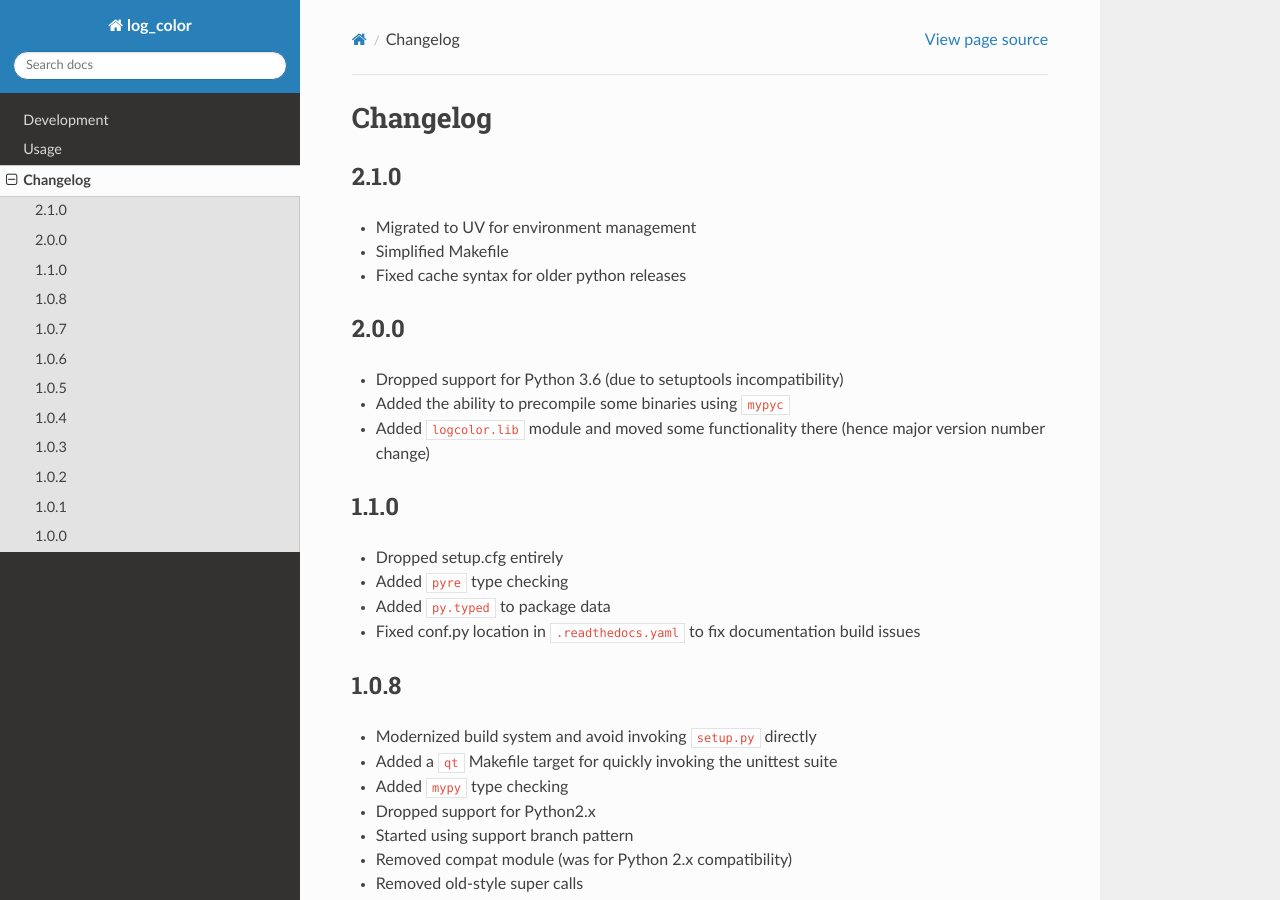
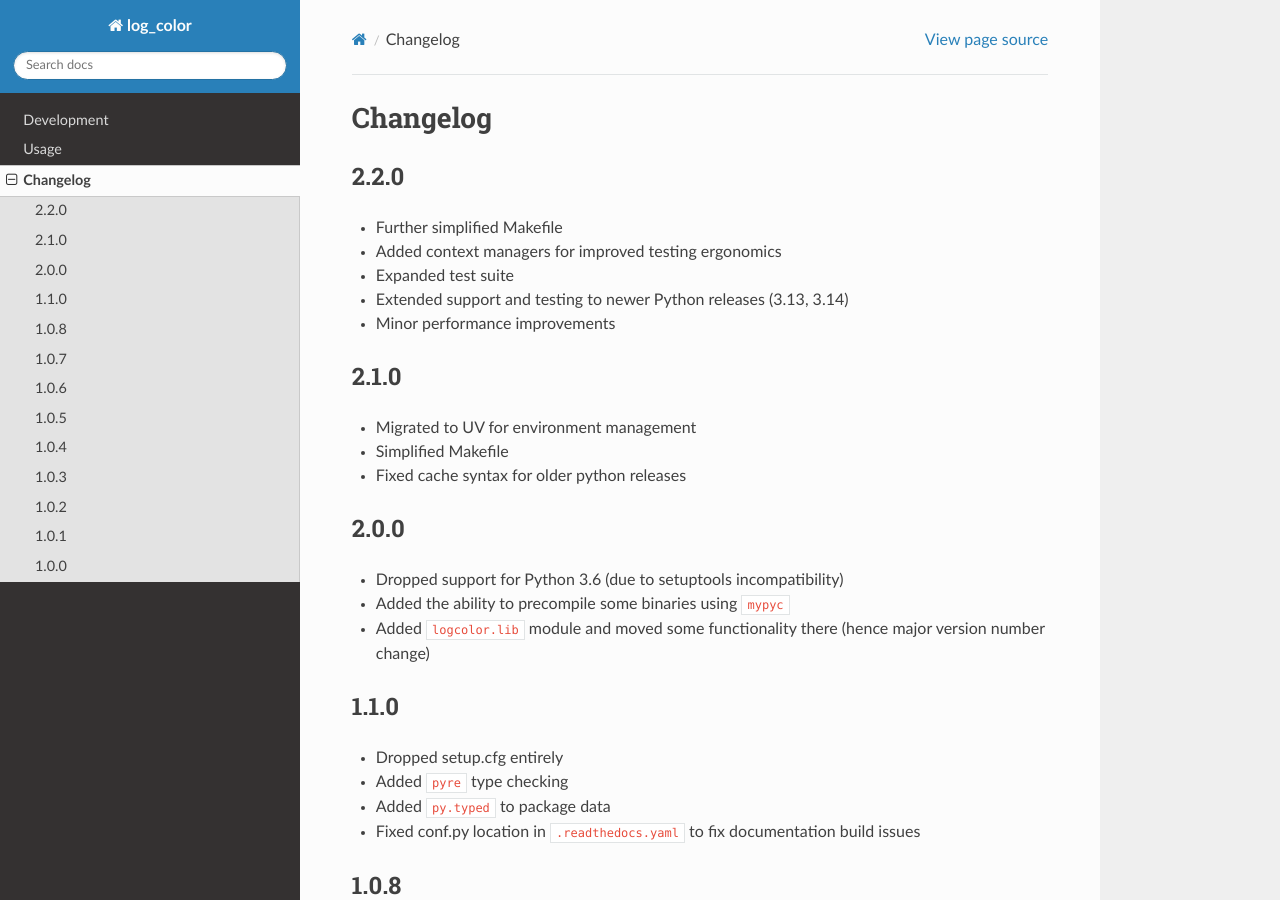
Before and after one commit to induane/logcolor, a Sphinx documentation site: the page built from docs/source/changelog.rst, in a window 1280 px wide and 900 px high. Built offline with Sphinx 7.4.7 and the Read the Docs theme 3.1.0, drawn with Linux system fonts in a browser that asks for light colours.

Commit message:
Update changelog for 2.2

```diff
--- a/docs/source/changelog.rst
+++ b/docs/source/changelog.rst
@@ -1,5 +1,13 @@
 Changelog
 =========
+
+2.2.0
+-----
+- Further simplified Makefile
+- Added context managers for improved testing ergonomics
+- Expanded test suite
+- Extended support and testing to newer Python releases (3.13, 3.14)
+- Minor performance improvements
 
 2.1.0
 -----
```
Also changed, not shown: 1 other file.
